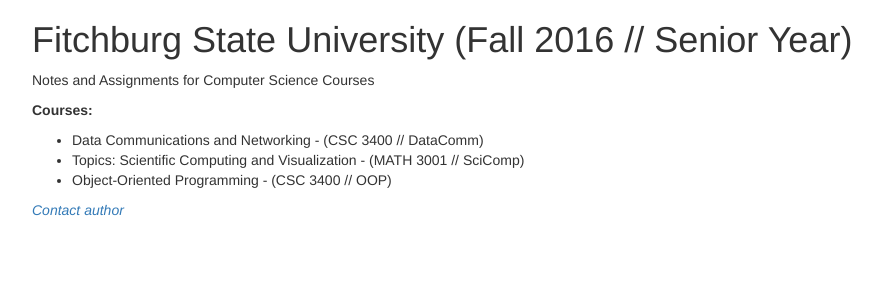
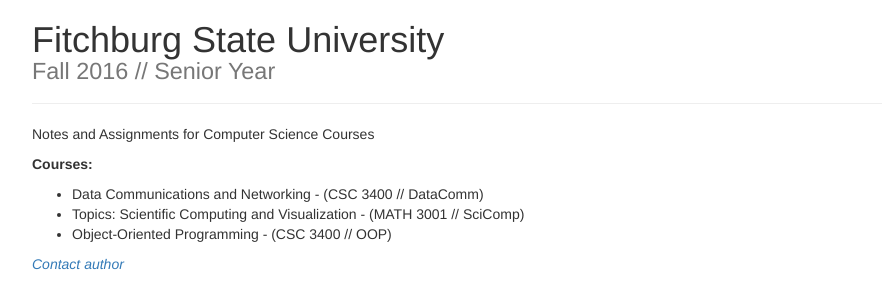
Before and after one commit to joshuanasiatka/FSU-Fall-2016, a plain HTML site: page index.html in a window 1280 px wide. Shown: the whole page, without its empty margins (38-920 px from the left). Drawn offline with nearby package versions, Linux system fonts and the light colour scheme.

Commit message:
Started Sept 28-30 Notes

```diff
--- a/index.html
+++ b/index.html
@@ -6,7 +6,8 @@
   <body>
     <div class="container">
       <header>
-        <h1>Fitchburg State University (Fall 2016 // Senior Year)</h1>
+        <h1>Fitchburg State University<br><small>Fall 2016 // Senior Year</small></h1>
+        <hr>
         <p>Notes and Assignments for Computer Science Courses</p>
       </header>
       <p><strong>Courses:</strong>
```
Also changed, not shown: 1 other file.
